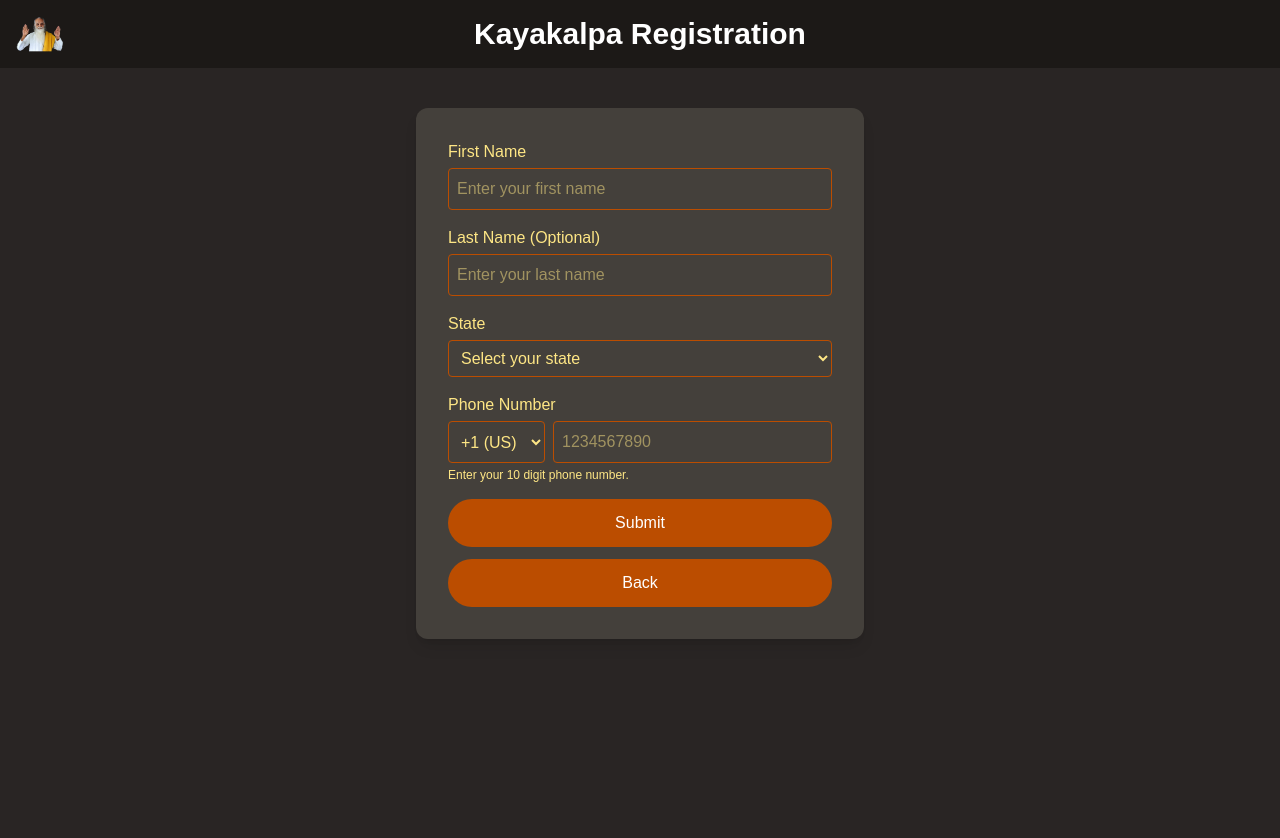
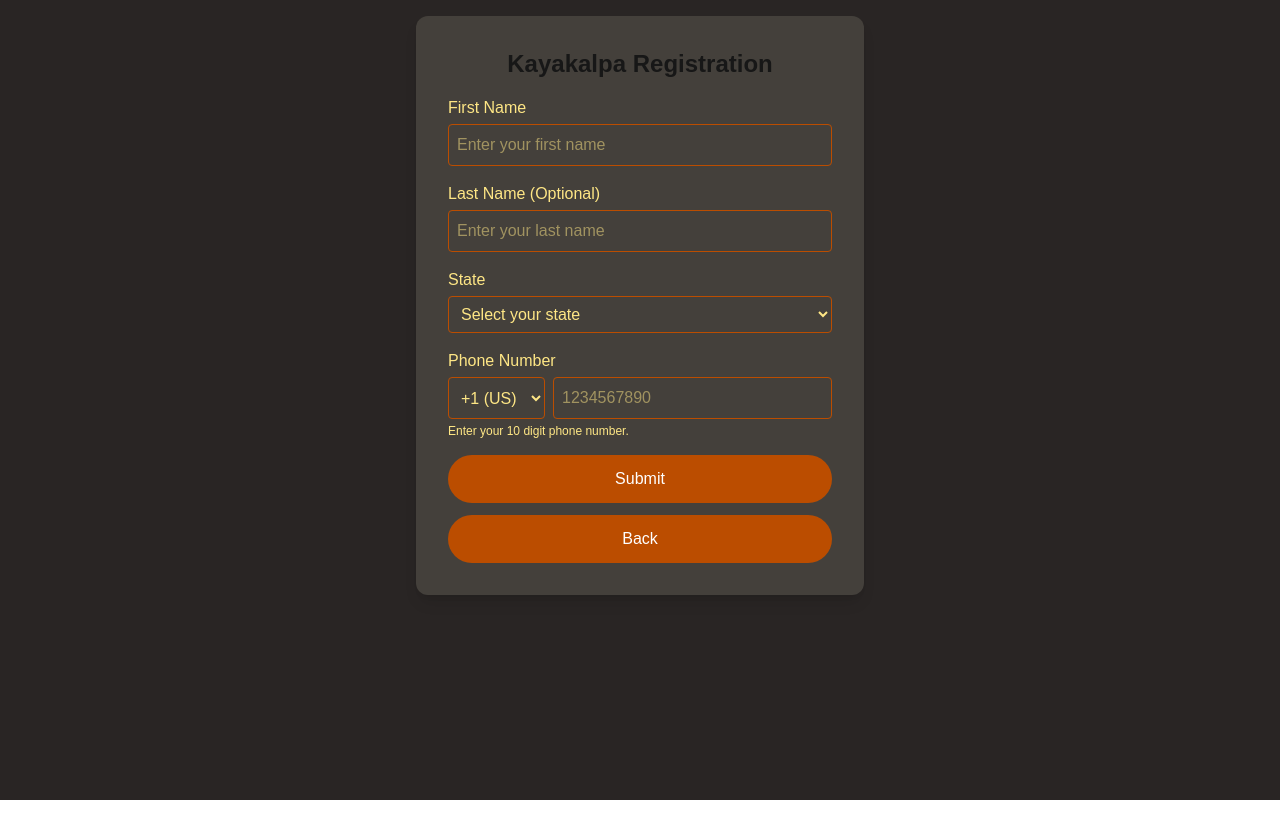
Before and after one commit to Itz-Viggy/Yoga-Registration, a Next.js app: page /register in a window 1280 px wide. Shown: the top 838 px of the page. After the commit the page ends 800 px from the top, so only its background shows below. Built offline with nearby package versions, Linux system fonts and the light colour scheme.

Commit message:
Header changes

```diff
--- a/src/app/register/page.tsx
+++ b/src/app/register/page.tsx
@@ -50,31 +50,16 @@ export default function RegisterPage() {
 
   return (
     <>
-      {/* Header */}
-      <header className="w-full bg-stone-900 py-4 relative">
-        <div
-          className="absolute left-4 top-1/2 transform -translate-y-1/2 cursor-pointer"
-          onClick={() => router.push("/")}
-        >
-          <Image
-            src="/Vethathri-Maharishi-1-removebg-preview.png"
-            alt="Kayakalpa Logo"
-            width={48}
-            height={48}
-          />
-        </div>
-        <h1 className="text-3xl font-bold text-white text-center">
-          Kayakalpa Registration
 
-        </h1>
-      </header>
 
-      <div className="min-h-screen flex items-start justify-center pt-10 bg-stone-800">
+      <div className="min-h-screen flex items-start justify-center pt-4 bg-stone-800">
         <form
           onSubmit={handleSubmit}
           className="max-w-md w-full bg-stone-700 p-8 rounded-xl shadow-lg"
         >
-
+          <h2 className="text-2xl font-bold text-white-200 text-center mb-4">
+            Kayakalpa Registration
+          </h2>
 
           {/* First Name */}
           <div className="mb-4">
```
